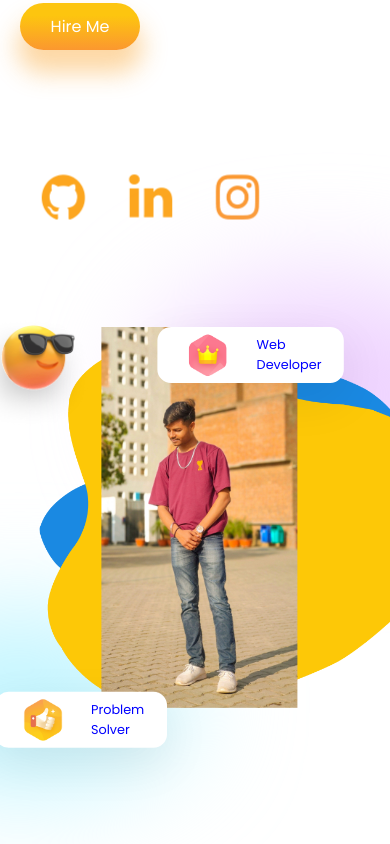
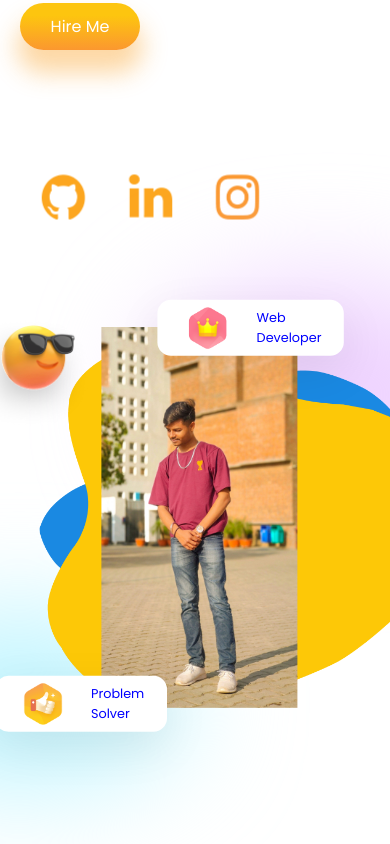
Before and after one commit to rajeev-30/react-portfolio1, a React (Create React App) app: page / in a window 390 px wide. Shown: the part 708-1552 px from the top of the page. Built offline with nearby package versions, Linux system fonts and the light colour scheme.

Commit message:
fixed the position of floating divs

```diff
--- a/src/Components/Intro/intro.css
+++ b/src/Components/Intro/intro.css
@@ -119,8 +119,11 @@
         left: 48%;
         top: 13%;
     }
-    .floating-div:nth-of-type(2){
-        top: 22rem!important;
+    .floating-div1{
+        top: -2.5rem!important;
+    }
+    .floating-div2{
+        top: 21rem!important;
     }
     .i-name>:nth-child(3){
         text-align: justify;
--- a/src/Components/Intro/intro.jsx
+++ b/src/Components/Intro/intro.jsx
@@ -67,7 +67,7 @@ const intro = () => {
           alt=""
         />
 
-        <motion.div
+        <motion.div className="floating-div1"
           initial={{ top: "-4%", left: "74%" }}
           whileInView={{ left: "58%" }}
           transition={transition}
@@ -76,7 +76,7 @@ const intro = () => {
         </motion.div>
 
         <motion.div
-          className="floating-div"
+          className="floating-div2"
           initial={{ top: "18rem", left: "9rem" }}
           whileInView={{ left: "0rem" }}
           transition={transition}
```
